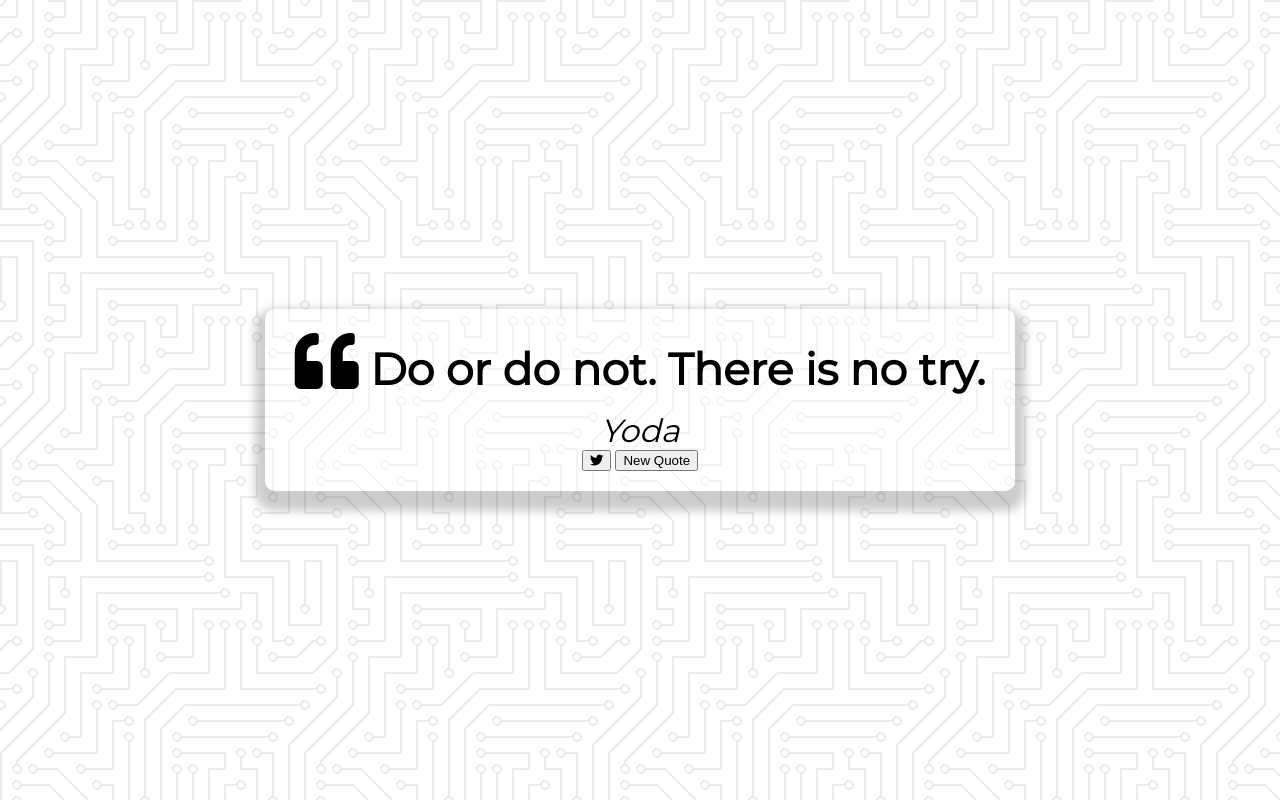
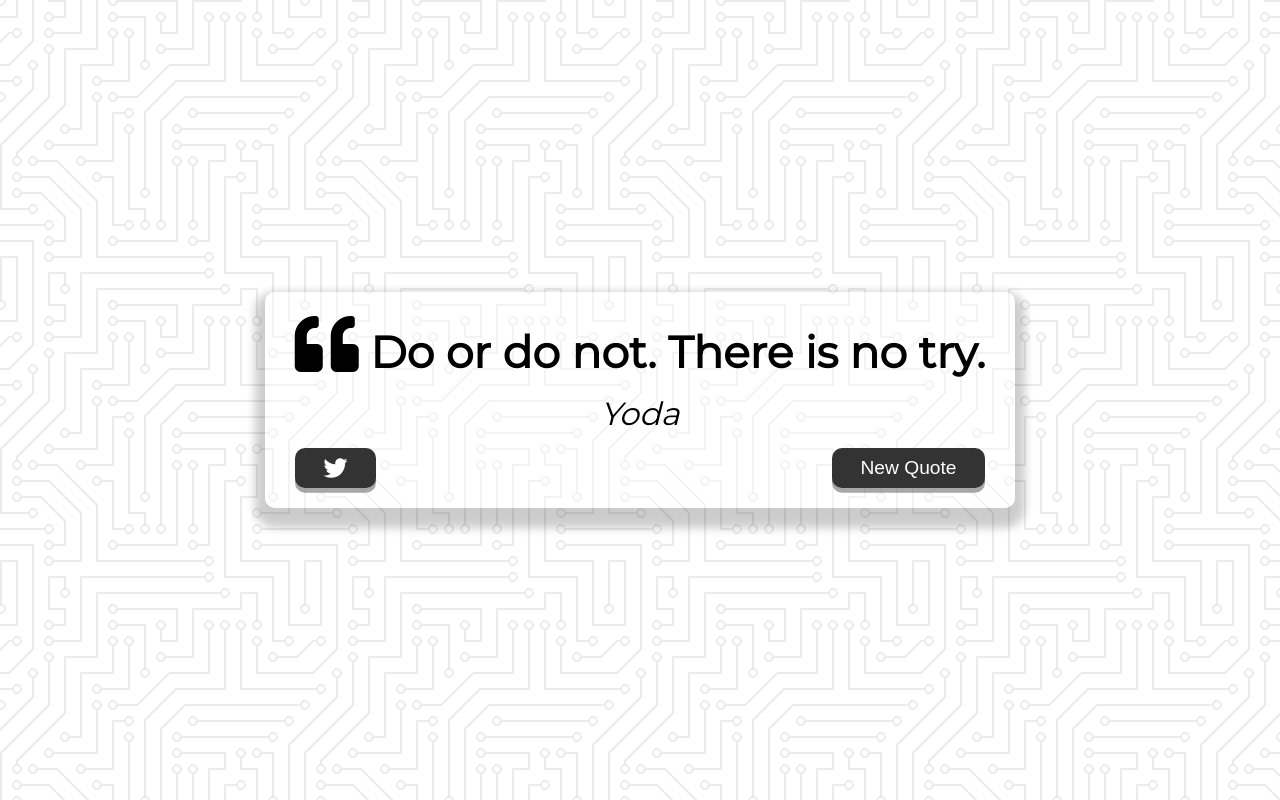
Before and after one commit to DiegoPlancarte/quote-generator, a plain HTML site: page index.html in a window 1280 px wide. Drawn offline with Linux system fonts and the light colour scheme.

Commit message:
Addede styling for buttons.

```diff
--- a/style.css
+++ b/style.css
@@ -45,6 +45,42 @@ body {
   font-style: italic;
 }
 
+.button-container {
+  margin-top: 15px;
+  display: flex;
+  justify-content: space-between;
+}
+
+button {
+  cursor: pointer;
+  font-size: 1.2rem;
+  height: 2.5rem;
+  border: none;
+  border-radius: 10px;
+  color: #fff;
+  background: #333;
+  outline: none;
+  padding: 0.5rem 1.8rem;
+  box-shadow: 0 0.3rem rgba(121, 121, 121, 0.65);
+}
+
+button:hover {
+  filter: brightness(110%)
+}
+
+button:active {
+  transform: translate(0, 0.3rem);
+  box-shadow: 0 0.1rem rgb(255, 255, 255, 0.65);
+}
+
+.twitter-button:hover {
+  color: #38a1f3;
+}
+
+.fa-twitter {
+  font-size: 1.5rem;
+}
+
 /* Media Query */
 
 @media screen and (max-width: 1000px) {
```
